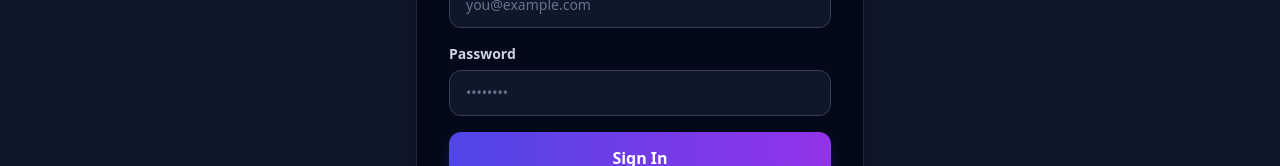
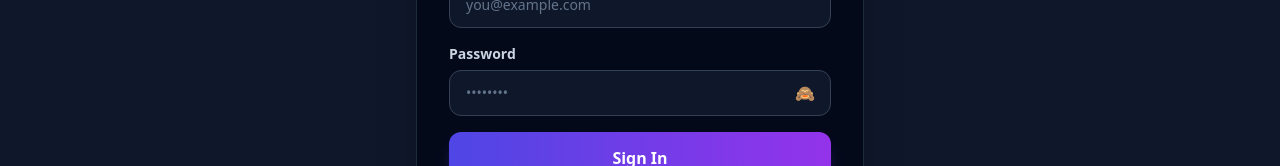
Before and after one commit to tankr556/Trao_AI_Interview, a Next.js app in the folder frontend/: page /login in a window 1280 px wide. Shown: the part 310-476 px from the top of the page. Built offline with nearby package versions, Linux system fonts and the light colour scheme.

Commit message:
Add password toggle eye icon and redirect registration to login tab

```diff
--- a/frontend/src/app/login/page.tsx
+++ b/frontend/src/app/login/page.tsx
@@ -6,19 +6,18 @@ import { useRouter } from 'next/navigation';
 export default function LoginPage() {
   const [email, setEmail] = useState('');
   const [password, setPassword] = useState('');
+  const [showPassword, setShowPassword] = useState(false);
   const [isRegister, setIsRegister] = useState(false);
   const [name, setName] = useState('');
   const [error, setError] = useState('');
+  const [successMsg, setSuccessMsg] = useState('');
   const [loading, setLoading] = useState(false);
-  const router = Router();
-
-  function Router() {
-    return useRouter();
-  }
+  const router = useRouter();
 
   const handleSubmit = async (e: React.FormEvent) => {
     e.preventDefault();
     setError('');
+    setSuccessMsg('');
     setLoading(true);
 
     const baseUrl = process.env.NEXT_PUBLIC_API_URL || 'https://trao-ai-interview.onrender.com/api';
@@ -36,10 +35,18 @@ export default function LoginPage() {
         throw new Error(data.error?.message || 'Authentication failed.');
       }
 
+      if (isRegister) {
+        // Upon Register -> Show success message and switch to Login view
+        setSuccessMsg('Account registered successfully! Please sign in with your credentials.');
+        setIsRegister(false);
+        setPassword('');
+      } else {
+        // Upon Login -> Store token and redirect to Dashboard
         if (data.token) {
           localStorage.setItem('trao_token', data.token);
           localStorage.setItem('trao_user', JSON.stringify(data.user));
-        router.push('/');
+          window.location.href = '/';
+        }
       }
     } catch (err: any) {
       setError(err.message || 'Something went wrong.');
@@ -58,6 +65,12 @@ export default function LoginPage() {
           {isRegister ? 'Sign up to manage your personalized interview kits' : 'Sign in to access your interview prep kits'}
         </p>
       </div>
+
+      {successMsg && (
+        <div className="p-3.5 bg-emerald-500/20 border border-emerald-500/40 rounded-xl text-emerald-300 text-sm font-semibold text-center">
+          {successMsg}
+        </div>
+      )}
 
       {error && (
         <div className="p-3.5 bg-rose-500/20 border border-rose-500/40 rounded-xl text-rose-300 text-sm font-semibold text-center">
@@ -94,14 +107,24 @@ export default function LoginPage() {
 
         <div>
           <label className="block text-sm font-semibold text-slate-300 mb-1.5">Password</label>
+          <div className="relative">
             <input
-            type="password"
+              type={showPassword ? 'text' : 'password'}
               value={password}
               onChange={(e) => setPassword(e.target.value)}
               placeholder="••••••••"
-            className="w-full bg-slate-900 border border-slate-700 rounded-xl px-4 py-3 text-slate-100 placeholder-slate-500 focus:outline-none focus:ring-2 focus:ring-indigo-500 text-sm"
+              className="w-full bg-slate-900 border border-slate-700 rounded-xl pl-4 pr-12 py-3 text-slate-100 placeholder-slate-500 focus:outline-none focus:ring-2 focus:ring-indigo-500 text-sm"
               required
             />
+            <button
+              type="button"
+              onClick={() => setShowPassword(!showPassword)}
+              className="absolute right-3 top-1/2 -translate-y-1/2 text-slate-400 hover:text-white transition-colors p-1"
+              title={showPassword ? 'Hide password' : 'Show password'}
+            >
+              {showPassword ? '👁️' : '🙈'}
+            </button>
+          </div>
         </div>
 
         <button
@@ -115,7 +138,11 @@ export default function LoginPage() {
 
       <div className="text-center">
         <button
-          onClick={() => setIsRegister(!isRegister)}
+          onClick={() => {
+            setIsRegister(!isRegister);
+            setError('');
+            setSuccessMsg('');
+          }}
           className="text-sm font-semibold text-indigo-400 hover:text-indigo-300 transition-colors"
         >
           {isRegister ? 'Already have an account? Sign In' : "Don't have an account? Register"}
```
Lines whose indentation alone changed are shown as unchanged.
